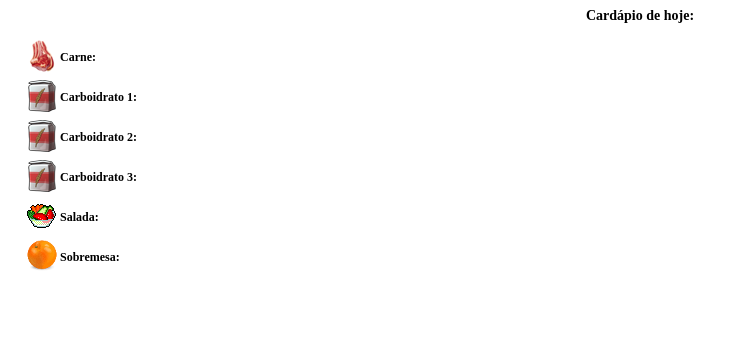
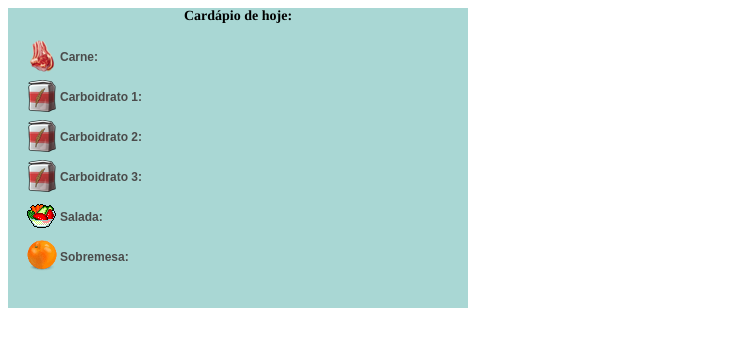
Before and after one commit to rubenspgcavalcante/Cardapio-RU-UECE, a website: page data/html/panel.html in a window 1280 px wide. Shown: the whole page, without its empty margins (0-748 px from the left). Drawn offline with Linux system fonts and the light colour scheme.

Commit message:
Painel com novo estilo

```diff
--- a/data/css/panel.css
+++ b/data/css/panel.css
@@ -1,6 +1,16 @@
+.box{
+    background-color: #a9d7d4;
+
+    width: 460px;
+    height: 300px;
+    color: #4b4b4b;
+}
+
 .menuheader{
 	font-size:14px;
 	text-align: center;
+	font-family: times;
+	color: #000;
 }
 
 ul{
@@ -9,8 +19,15 @@ ul{
 }
 
 .menu .info-block{
-	width:300px;
+	width:420px;
 	height: 40px;
+	font-family: arial;
+}
+
+.menu .info-block:hover{
+    background-color: #b0e3e0;
+    cursor: pointer;
+    color: black;
 }
 
 .menu .info-block h2{
--- a/data/html/panel.html
+++ b/data/html/panel.html
@@ -4,6 +4,7 @@
 	<link rel="stylesheet" type="text/css" href="../css/panel.css">
 </head>
 <body>
+<div class="box">
 	<h1 class="menuheader"> Cardápio de hoje: </h1>
 	<ul class="menu">
 		<li id="carne">
@@ -49,5 +50,6 @@
 			</div>
 		</li>
 	</ul>
+</div>
 <body>
 </html>
```
